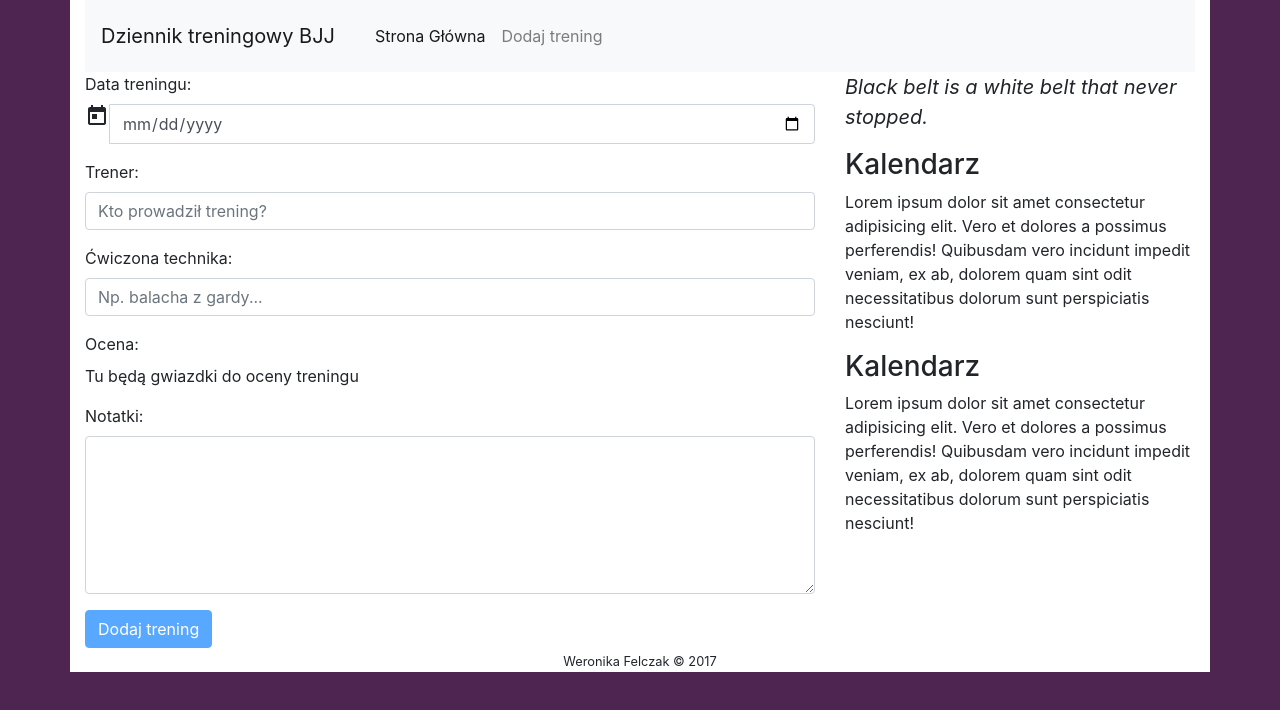
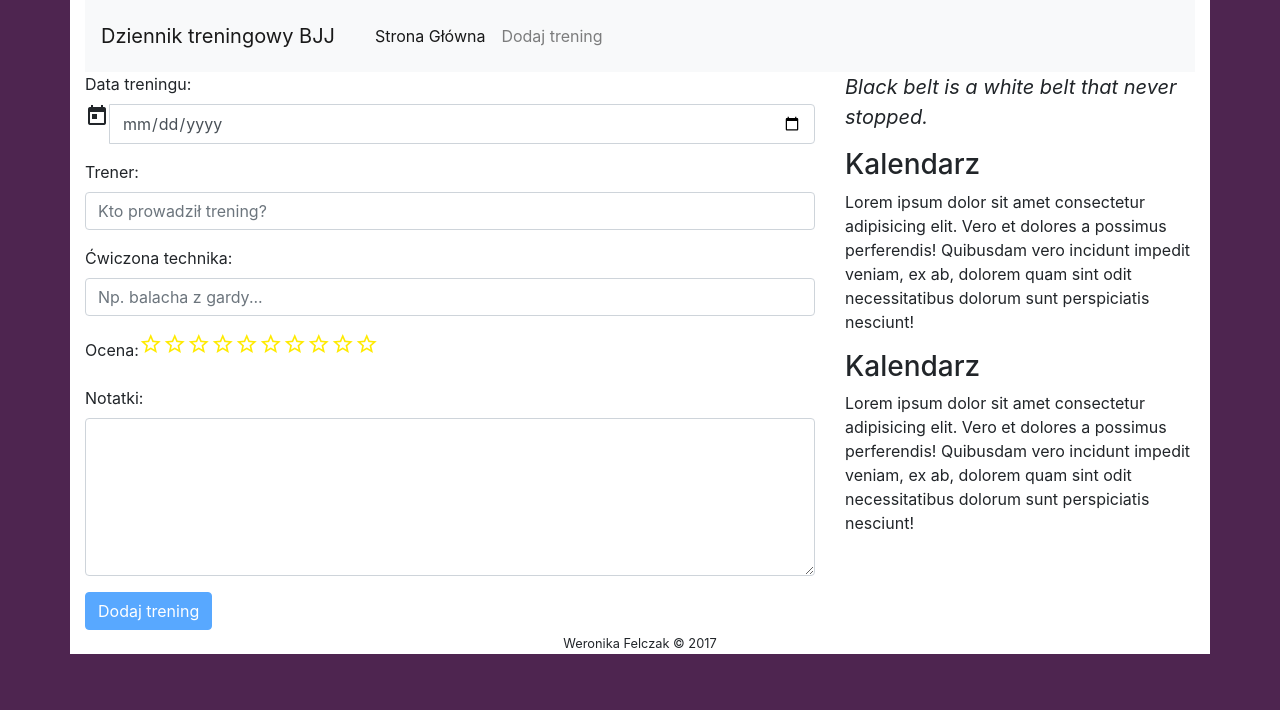
Before and after one commit to weronikadominiak/BJJ-Training-Journal, an Angular app: page /new-post in a window 1280 px wide. Shown: the top 710 px of the page. Built offline with nearby package versions, Linux system fonts and the light colour scheme.

Commit message:
Added rate to the single-post-view

```diff
--- a/src/app/new-post/new-post.component.html
+++ b/src/app/new-post/new-post.component.html
@@ -26,7 +26,7 @@
   </div>
 <div class="form-group">
     <label for="rate">Ocena: </label>
-    <p>Tu będą gwiazdki do oceny treningu</p>
+    <bjj-star-rating name="rate" (rated)="addRate($event)"></bjj-star-rating>
   </div>
 <div class="form-group">
   <label for="note">Notatki:</label>
--- a/src/app/new-post/new-post.component.ts
+++ b/src/app/new-post/new-post.component.ts
@@ -14,6 +14,7 @@ export class NewPostComponent implements OnInit {
   @Output() submit: EventEmitter<any> = new EventEmitter();
   // without any error occutes in html file, that post doesn't have properites like date, try with {}
   myPost: any = new Post('', '', '', '');
+  cos;
   onEdit = false;
 
   constructor(
@@ -29,6 +30,10 @@ export class NewPostComponent implements OnInit {
     }
   }
 
+  addRate(rate) {
+    this.myPost.rate = rate;
+  }
+
   onSubmit(myPost) {
     this.submit.emit(myPost);
     this.sharedService.emitChange(myPost);
--- a/src/app/single-post-view/single-post-view.component.html
+++ b/src/app/single-post-view/single-post-view.component.html
@@ -14,6 +14,7 @@
       </div>
     <b>Trener: </b> {{post.coach}} <br>
     <b>Technika: </b> {{post.technique}} <br>
+    <b>Ocena </b> {{post.rate}} <br>
     <b>Notatki: </b> {{post.note}} <br>
     <hr>
     <div *ngIf="edited">
--- a/src/app/star-rating/star-rating.component.ts
+++ b/src/app/star-rating/star-rating.component.ts
@@ -1,4 +1,4 @@
-import { Component, OnInit } from '@angular/core';
+import { Component, OnInit, Output, EventEmitter } from '@angular/core';
 
 @Component({
   selector: 'bjj-star-rating',
@@ -6,6 +6,7 @@ import { Component, OnInit } from '@angular/core';
   styleUrls: ['./star-rating.component.css']
 })
 export class StarRatingComponent implements OnInit {
+  @Output() rated: EventEmitter<number> = new EventEmitter;
   values = this.generateValues('star_border', 10);
   rate: number;
   ngOnInit() {
@@ -28,5 +29,6 @@ export class StarRatingComponent implements OnInit {
       }
     } );
     this.rate = index + 1 ;
+    this.rated.emit(this.rate);
     }
 }
```
